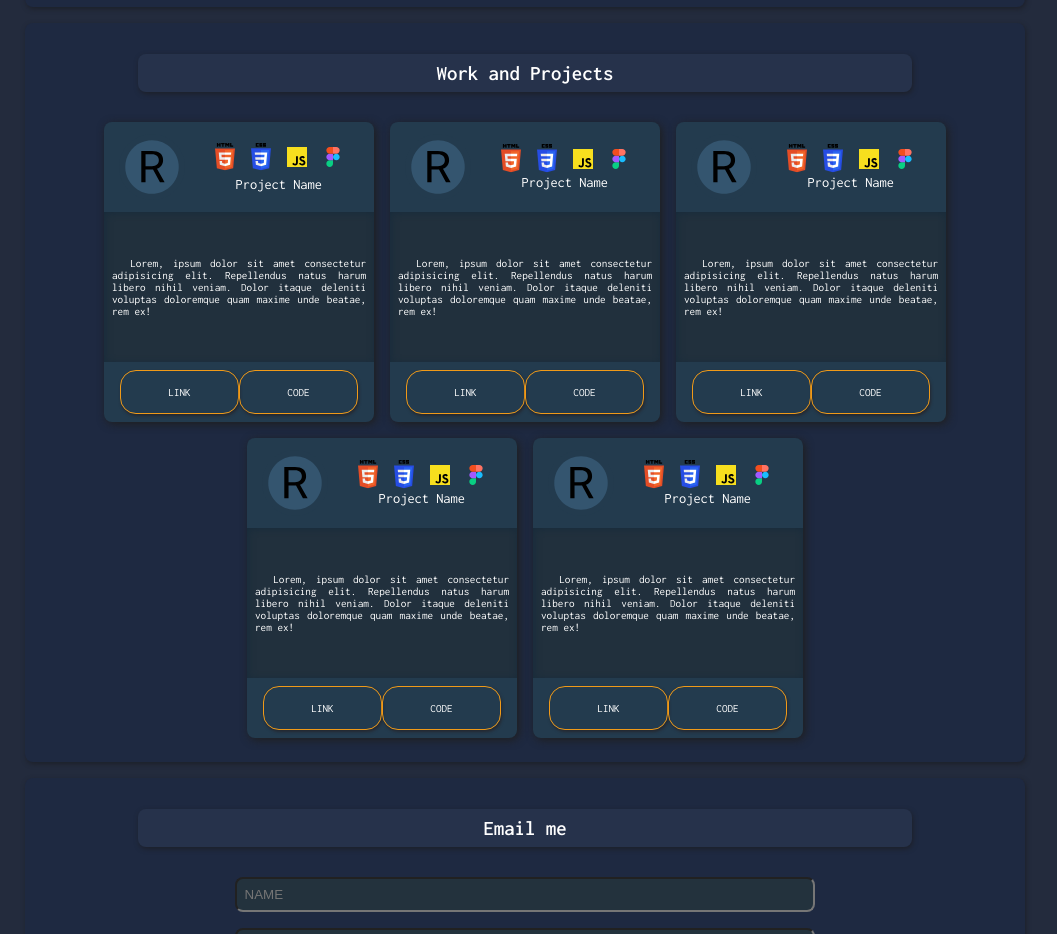
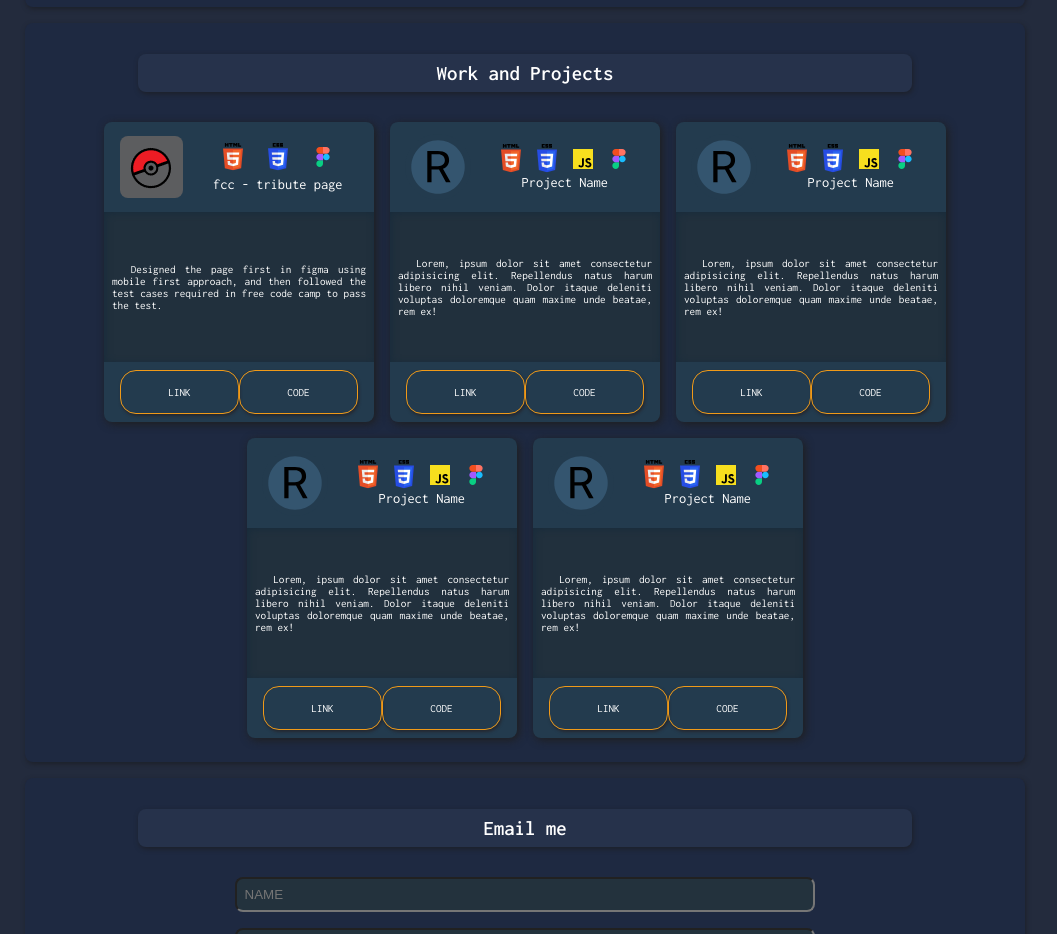
Before and after one commit to migeruudesu/resume-port, a plain HTML site: page index.html in a window 1280 px wide. Shown: the part 1083-2017 px from the top of the page, without its empty margins (115-1172 px from the left). Drawn offline with Linux system fonts and the light colour scheme.

Commit message:
add fcc-tribute project

```diff
--- a/index.html
+++ b/index.html
@@ -128,21 +128,21 @@
       <div class="card__content">
         <div class="wc__card-item">
           <div class="wc__card--head">
-            <img src="images/r-logo3.svg" alt="" class="wcc__plogo">
+            <img src="images/fcc-tribPLogo.png" alt="" class="wcc__plogo cardIconBg--grey">
             <div class="wcc__tpcon">
               <ul class="wcc__tp-item wcc__tlogo">
                 <li ><img src='images/logos-html.svg' class="logo-item" alt=""></li>
                 <li ><img src='images/logos-css.svg' class="logo-item" alt=""></li>
-                <li ><img src='images/logos-js.svg' class="logo-item" alt=""></li>
                 <li ><img src='images/logos-figma.svg' class="logo-item" alt=""></li>
               </ul>
               <div class="wcc__tp-item wcc__pname">
-                Project Name
+                fcc - tribute page
               </div>
             </div>
           </div>
           <div class="wc__card--details">
-          &nbsp Lorem, ipsum dolor sit amet consectetur adipisicing elit. Repellendus natus harum libero nihil veniam. Dolor itaque deleniti voluptas doloremque quam maxime unde beatae, rem ex!
+          &nbsp Designed the page first in figma using mobile first approach,
+          and then followed the test cases required in free code camp to pass the test.
           </div>
           <div class="wc__card--button">
             <a class="btn wc__card--btn" href="#">link</a>
--- a/style.css
+++ b/style.css
@@ -77,7 +77,10 @@ div,section{
 .brown_text{
   color: #745500;
 }
-
+.cardIconBg--grey{
+  background: rgb(92, 93, 95);
+  border-radius: .5rem;
+}
 /* <<---- start ---->> */
 header{
   position: fixed;
```
Also changed, not shown: images/fcc-tribPLogo.png (added).
